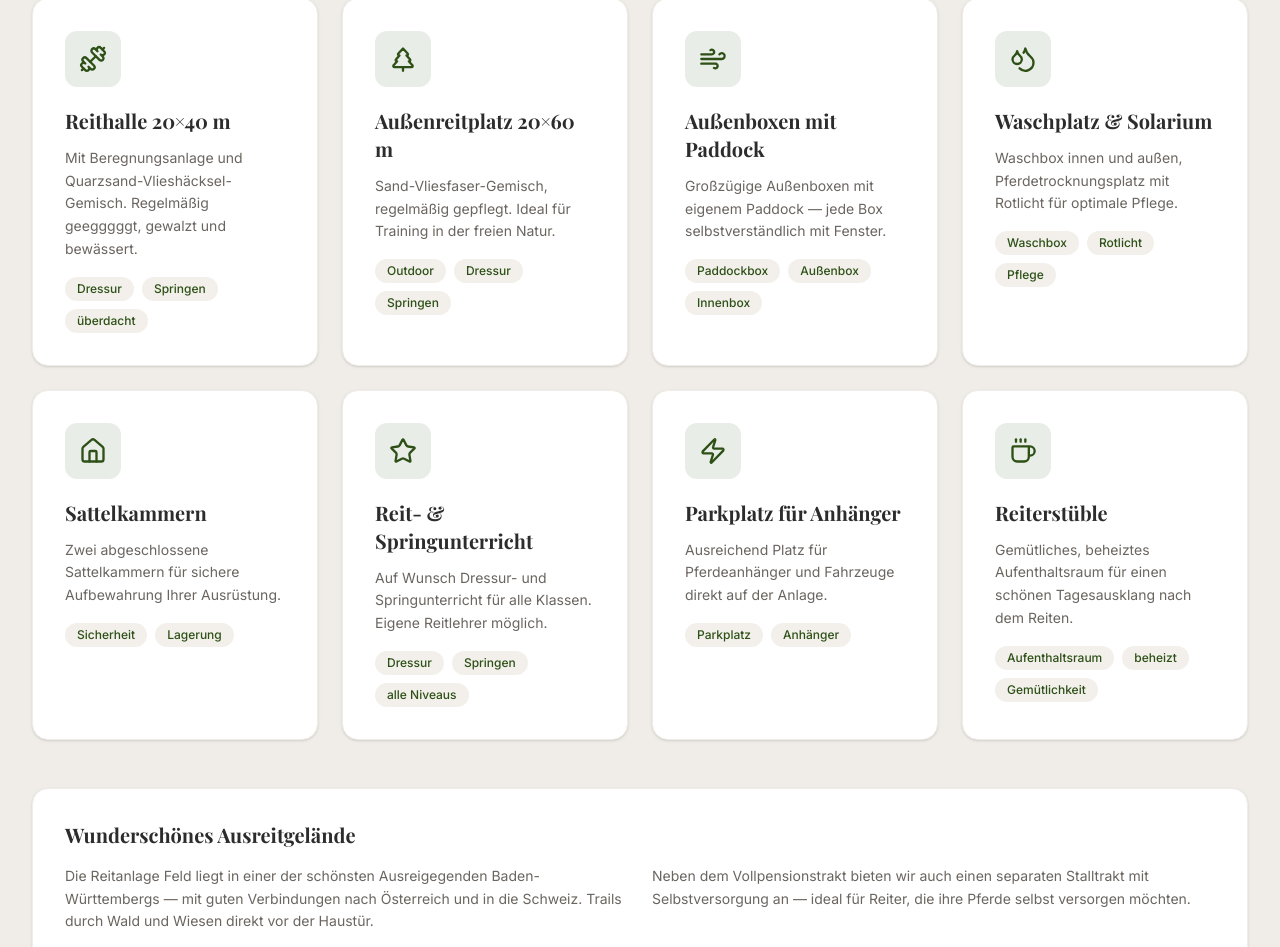
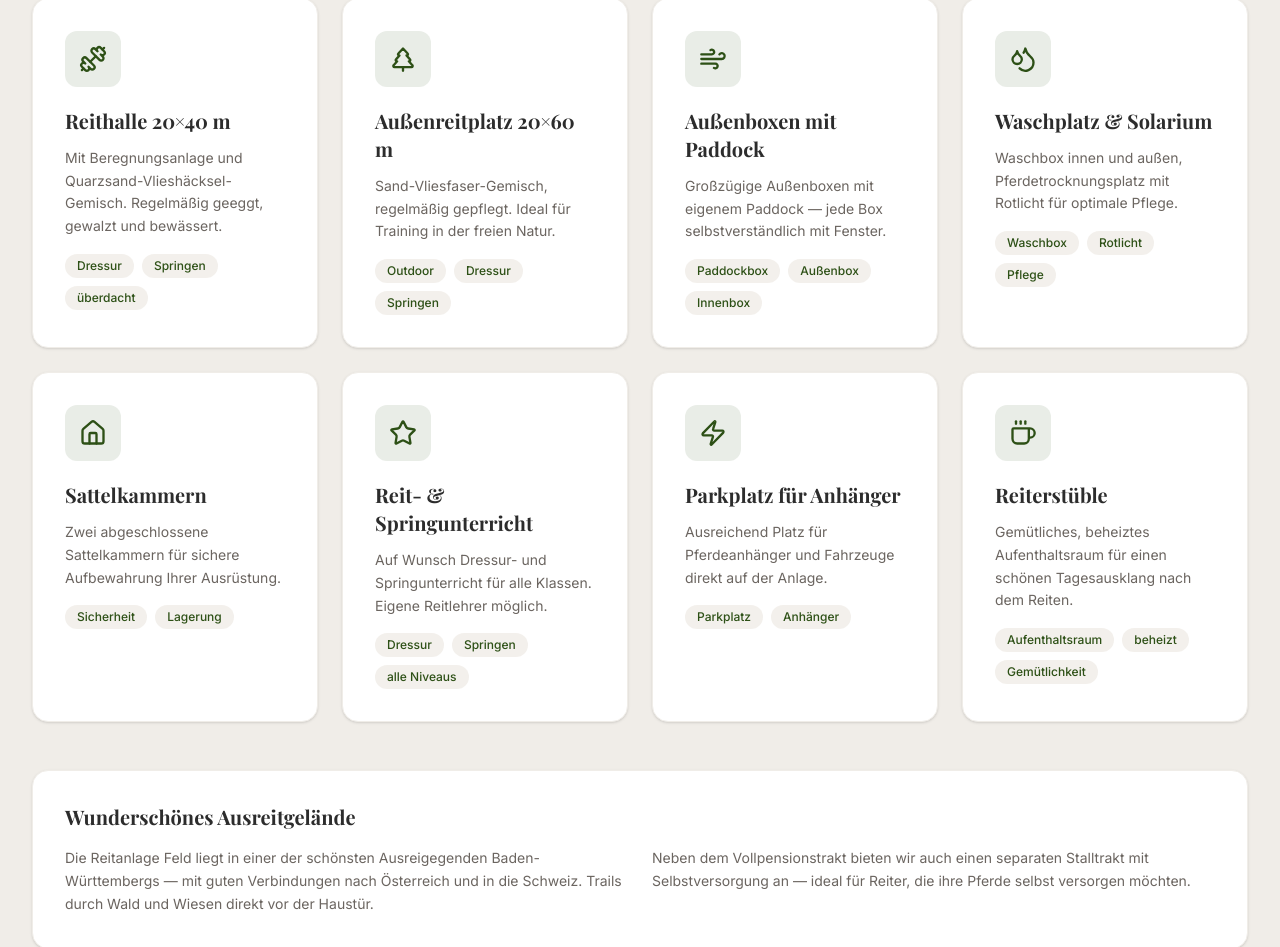
Before and after one commit to nikolausstohr-reitanlage/reitanlage-feld, a React (Vite) app: page / in a window 1280 px wide. Shown: the part 2056-3003 px from the top of the page. Built offline with nearby package versions, Linux system fonts and the light colour scheme.

Commit message:
Fix typo: geeggt

```diff
--- a/src/components/sections/Ausstattung.jsx
+++ b/src/components/sections/Ausstattung.jsx
@@ -3,7 +3,7 @@ import Section, { SectionTitle } from "../layout/Section";
 import { Dumbbell, Wind, Droplets, Zap, Home, TreePine, Coffee, Star } from "lucide-react";
 
 const features = [
-  { icon: Dumbbell, title: "Reithalle 20×40 m", desc: "Mit Beregnungsanlage und Quarzsand-Vlieshäcksel-Gemisch. Regelmäßig geegggggt, gewalzt und bewässert.", tags: ["Dressur", "Springen", "überdacht"] },
+  { icon: Dumbbell, title: "Reithalle 20×40 m", desc: "Mit Beregnungsanlage und Quarzsand-Vlieshäcksel-Gemisch. Regelmäßig geeggt, gewalzt und bewässert.", tags: ["Dressur", "Springen", "überdacht"] },
   { icon: TreePine, title: "Außenreitplatz 20×60 m", desc: "Sand-Vliesfaser-Gemisch, regelmäßig gepflegt. Ideal für Training in der freien Natur.", tags: ["Outdoor", "Dressur", "Springen"] },
   { icon: Wind, title: "Außenboxen mit Paddock", desc: "Großzügige Außenboxen mit eigenem Paddock — jede Box selbstverständlich mit Fenster.", tags: ["Paddockbox", "Außenbox", "Innenbox"] },
   { icon: Droplets, title: "Waschplatz & Solarium", desc: "Waschbox innen und außen, Pferdetrocknungsplatz mit Rotlicht für optimale Pflege.", tags: ["Waschbox", "Rotlicht", "Pflege"] },
```
